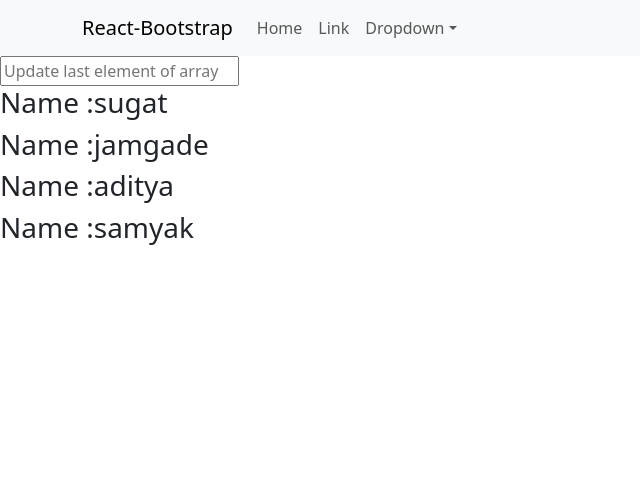
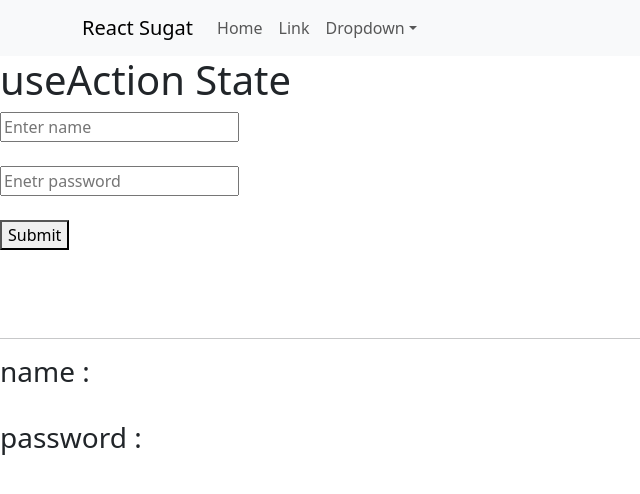
Before and after one commit to sugathub/react-learning, a React (Vite) app: page / in a window 1280 px wide. Shown: the top 494 px of the page, without its empty margins (0-640 px from the left). Built offline with nearby package versions, Linux system fonts and the light colour scheme.

Commit message:
useAction state

```diff
--- a/src/App.jsx
+++ b/src/App.jsx
@@ -3,37 +3,59 @@
 
 
 
-import { useState } from "react";
+import { useActionState } from "react";
 import Navebar from "./Navebar";
 
 
 function App() {
 
-  const [data,setData]=useState([
-    'sugat','jamgade','aditya','samyak'
+  const handleSubmit = async (PreciousData, formData) => {
+    let name = formData.get('name');
+    let password = formData.get('password');
 
-  ]);
+    await new Promise(res => setTimeout(res, 2000));
 
+    if (name && password) {
+      return { message: 'Data Submitted' ,name,password}
+    } else {
+      return { error: 'Failed to Submit. Enter proper Data' ,name,password }
+    }
+  }
 
-const handal =(e)=>{
-  data[data.length-1]=e;
-  setData([...data]);
-}
+  const [data, action, pending] = useActionState(handleSubmit, undefined);
 
 
   return (
     <>
       <Navebar />
 
-      <input type="text" onChange={(e)=>{handal(e.target.value)}} placeholder="Update last element of array" />
+
+      <h1>useAction State</h1>
+
+      <form action={action}>
+        <input type="text" name="name" id="" placeholder="Enter name" />
+        <br />
+        <br />
+        <input type="password" name="password" id="" placeholder="Enetr password" />
+        <br />
+        <br />
+        <button disabled={pending}>Submit</button>
+      </form>
+      <br />
+      <br />
 
       {
-        data.map((item,index)=>( <h3 key="index" >Name :{item}</h3>)
+        data?.error && <span style={{ color: 'red' }}>{data?.error}</span>
 
-        )
       }
-
-
+      {
+        data?.message && <span style={{ color: "green" }}>{data?.message}</span>
+      }
+      <br />
+      <hr />
+      <h3>name :{data?.name}</h3>
+      <br />
+      <h3>password :{data?.password}</h3>
 
 
 
--- a/src/Navebar.jsx
+++ b/src/Navebar.jsx
@@ -7,7 +7,7 @@
   return (
     <Navbar expand="lg" className="bg-body-tertiary">
       <Container>
-        <Navbar.Brand href="#home">React-Bootstrap</Navbar.Brand>
+        <Navbar.Brand href="#home">React Sugat</Navbar.Brand>
         <Navbar.Toggle aria-controls="basic-navbar-nav" />
         <Navbar.Collapse id="basic-navbar-nav">
           <Nav className="me-auto">
```
